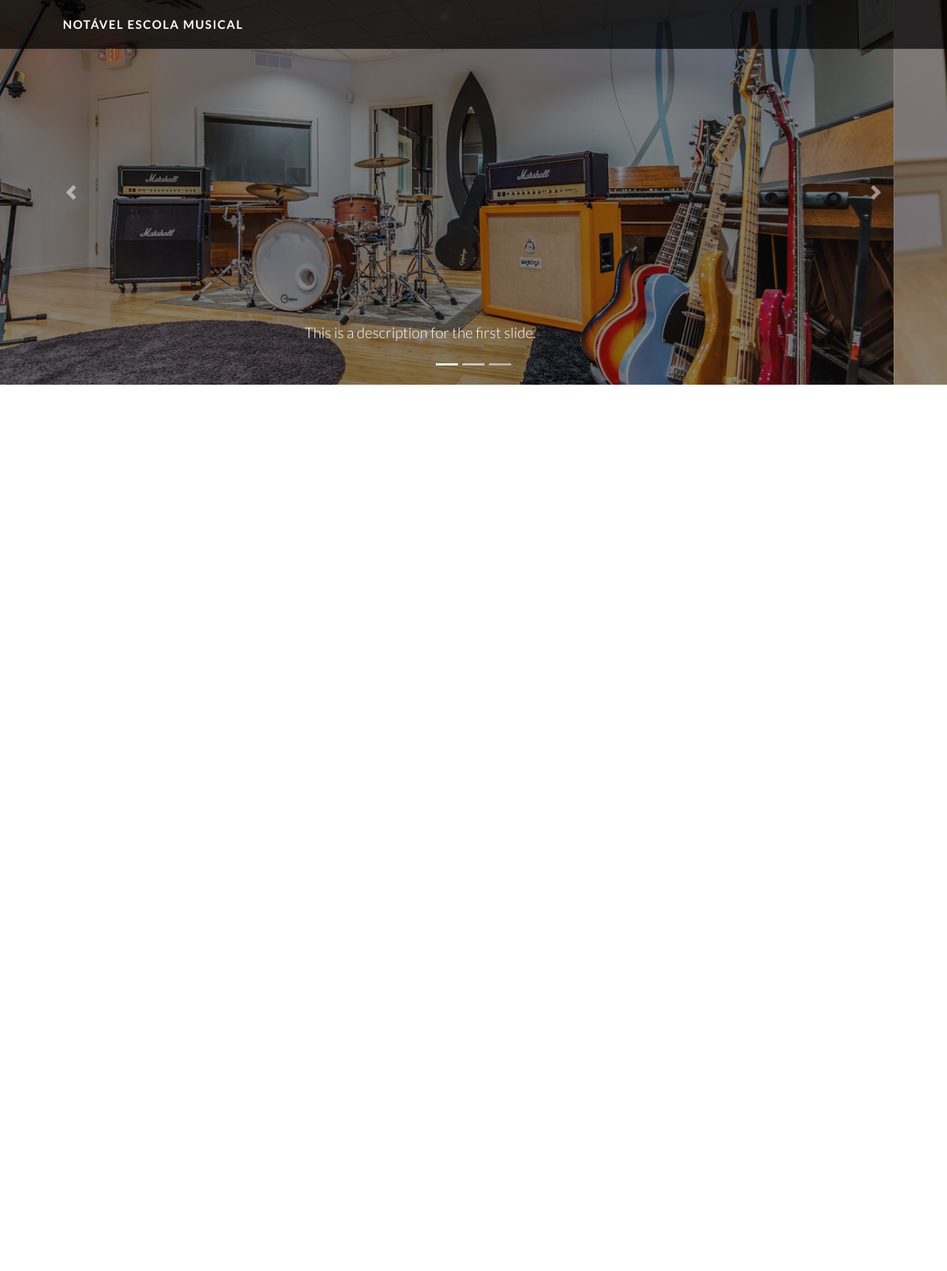
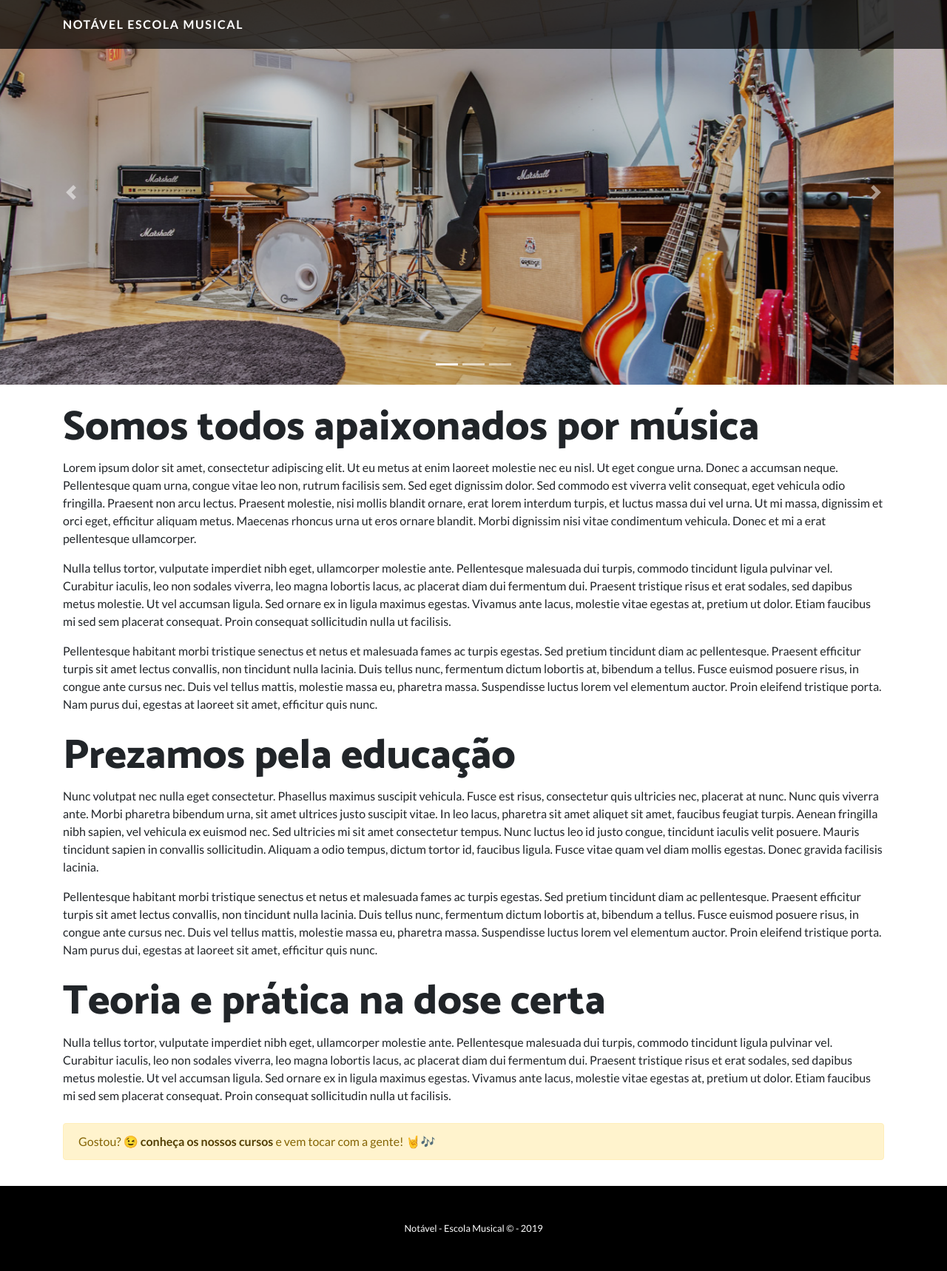
Before and after one commit to joctaTorres/notavel, a plain HTML site: page escola.html in a window 1280 px wide. Shown: the whole page at 74% size. Before the commit the page ends 800 px from the top, so only its background shows below. Drawn offline with Linux system fonts and the light colour scheme.

Commit message:
complet escola page

```diff
--- a/css/index.css
+++ b/css/index.css
@@ -52,6 +52,24 @@ h1, h2, h3, h4, h5, h6 {
   width: 100%;
   background-color: #111111;
   opacity: 0.5;
+}
+
+.overlay-carousel {
+  position: absolute;
+  top: 0;
+  left: 0;
+  height: 100%;
+  width: 100%;
+  background-color: #111111;
+  opacity: 0.2;
+}
+
+.text-section {
+  margin: 25px 0px 25px 0px;
+}
+
+#alerta-cursos {
+  margin: 25px 0px 35px 0px;
 }
 
 header.masthead {
--- a/escola.html
+++ b/escola.html
@@ -31,52 +31,74 @@
 
   <!-- Header -->
   <header>
-
-  <div id="carouselExampleIndicators" class="carousel slide" data-ride="carousel">
+  <div id="carousel" class="carousel slide" data-ride="carousel">
     <ol class="carousel-indicators">
-      <li data-target="#carouselExampleIndicators" data-slide-to="0" class="active"></li>
-      <li data-target="#carouselExampleIndicators" data-slide-to="1"></li>
-      <li data-target="#carouselExampleIndicators" data-slide-to="2"></li>
+      <li data-target="#carousel" data-slide-to="0" class="active"></li>
+      <li data-target="#carousel" data-slide-to="1"></li>
+      <li data-target="#carousel" data-slide-to="2"></li>
     </ol>
 
     <div class="carousel-inner" role="listbox">
-      <!-- Slide One - Set the background image for this slide in the line below -->
+      <!-- Slide um -->
       <div class="carousel-item active" style="background-image: url('img/escola.jpg')">
-      <div class="overlay"></div>
-        <div class="carousel-caption d-none d-md-block">
-          <p class="lead">This is a description for the first slide.</p>
-        </div>
+      <div class="overlay-carousel"></div>
       </div>
 
-      <!-- Slide Two - Set the background image for this slide in the line below -->
+      <!-- Slide dois -->
       <div class="carousel-item" style="background-image: url('img/slide1.jpg')">
-      <div class="overlay"></div>
-        <div class="carousel-caption d-none d-md-block">
-          <p class="lead">This is a description for the second slide.</p>
-        </div>
+      <div class="overlay-carousel"></div>
       </div>
 
-      <!-- Slide Three - Set the background image for this slide in the line below -->
+      <!-- Slide três -->
       <div class="carousel-item" style="background-image: url('img/slide2.jpg')">
-      <div class="overlay"></div>
-        <div class="carousel-caption d-none d-md-block">
-          <p class="lead">This is a description for the third slide.</p>
-        </div>
+      <div class="overlay-carousel"></div>
       </div>
     </div>
 
-    <a class="carousel-control-prev" href="#carouselExampleIndicators" role="button" data-slide="prev">
+    <a class="carousel-control-prev" href="#carousel" role="button" data-slide="prev">
           <span class="carousel-control-prev-icon" aria-hidden="true"></span>
-          <span class="sr-only">Previous</span>
+          <span class="sr-only">Anterior</span>
         </a>
-    <a class="carousel-control-next" href="#carouselExampleIndicators" role="button" data-slide="next">
+    <a class="carousel-control-next" href="#carousel" role="button" data-slide="next">
           <span class="carousel-control-next-icon" aria-hidden="true"></span>
-          <span class="sr-only">Next</span>
+          <span class="sr-only">Próximo</span>
         </a>
   </div>
 </header>
 
   <!-- Page Content -->
+  <div class="container">
+    <section class="text-section">
+      <h2 class="display-4">Somos todos apaixonados por música</h3>
+      <p>Lorem ipsum dolor sit amet, consectetur adipiscing elit. Ut eu metus at enim laoreet molestie nec eu nisl. Ut eget congue urna. Donec a accumsan neque. Pellentesque quam urna, congue vitae leo non, rutrum facilisis sem. Sed eget dignissim dolor. Sed commodo est viverra velit consequat, eget vehicula odio fringilla. Praesent non arcu lectus. Praesent molestie, nisi mollis blandit ornare, erat lorem interdum turpis, et luctus massa dui vel urna. Ut mi massa, dignissim et orci eget, efficitur aliquam metus. Maecenas rhoncus urna ut eros ornare blandit. Morbi dignissim nisi vitae condimentum vehicula. Donec et mi a erat pellentesque ullamcorper.</p>
+      <p>Nulla tellus tortor, vulputate imperdiet nibh eget, ullamcorper molestie ante. Pellentesque malesuada dui turpis, commodo tincidunt ligula pulvinar vel. Curabitur iaculis, leo non sodales viverra, leo magna lobortis lacus, ac placerat diam dui fermentum dui. Praesent tristique risus et erat sodales, sed dapibus metus molestie. Ut vel accumsan ligula. Sed ornare ex in ligula maximus egestas. Vivamus ante lacus, molestie vitae egestas at, pretium ut dolor. Etiam faucibus mi sed sem placerat consequat. Proin consequat sollicitudin nulla ut facilisis.</p>
+      <p>Pellentesque habitant morbi tristique senectus et netus et malesuada fames ac turpis egestas. Sed pretium tincidunt diam ac pellentesque. Praesent efficitur turpis sit amet lectus convallis, non tincidunt nulla lacinia. Duis tellus nunc, fermentum dictum lobortis at, bibendum a tellus. Fusce euismod posuere risus, in congue ante cursus nec. Duis vel tellus mattis, molestie massa eu, pharetra massa. Suspendisse luctus lorem vel elementum auctor. Proin eleifend tristique porta. Nam purus dui, egestas at laoreet sit amet, efficitur quis nunc.</p>
+    </section>
+
+    <section class="text-section">
+      <h2 class="display-4">Prezamos pela educação</h3>
+      <p>Nunc volutpat nec nulla eget consectetur. Phasellus maximus suscipit vehicula. Fusce est risus, consectetur quis ultricies nec, placerat at nunc. Nunc quis viverra ante. Morbi pharetra bibendum urna, sit amet ultrices justo suscipit vitae. In leo lacus, pharetra sit amet aliquet sit amet, faucibus feugiat turpis. Aenean fringilla nibh sapien, vel vehicula ex euismod nec. Sed ultricies mi sit amet consectetur tempus. Nunc luctus leo id justo congue, tincidunt iaculis velit posuere. Mauris tincidunt sapien in convallis sollicitudin. Aliquam a odio tempus, dictum tortor id, faucibus ligula. Fusce vitae quam vel diam mollis egestas. Donec gravida facilisis lacinia.</p>
+      <p>Pellentesque habitant morbi tristique senectus et netus et malesuada fames ac turpis egestas. Sed pretium tincidunt diam ac pellentesque. Praesent efficitur turpis sit amet lectus convallis, non tincidunt nulla lacinia. Duis tellus nunc, fermentum dictum lobortis at, bibendum a tellus. Fusce euismod posuere risus, in congue ante cursus nec. Duis vel tellus mattis, molestie massa eu, pharetra massa. Suspendisse luctus lorem vel elementum auctor. Proin eleifend tristique porta. Nam purus dui, egestas at laoreet sit amet, efficitur quis nunc.</p>
+    </section>
+
+    <section class="text-section">
+      <h2 class="display-4">Teoria e prática na dose certa</h3>
+      <p>Nulla tellus tortor, vulputate imperdiet nibh eget, ullamcorper molestie ante. Pellentesque malesuada dui turpis, commodo tincidunt ligula pulvinar vel. Curabitur iaculis, leo non sodales viverra, leo magna lobortis lacus, ac placerat diam dui fermentum dui. Praesent tristique risus et erat sodales, sed dapibus metus molestie. Ut vel accumsan ligula. Sed ornare ex in ligula maximus egestas. Vivamus ante lacus, molestie vitae egestas at, pretium ut dolor. Etiam faucibus mi sed sem placerat consequat. Proin consequat sollicitudin nulla ut facilisis.</p>
+    </section>
+
+    <div id="alerta-cursos" class="alert alert-warning" role="alert">
+     Gostou? 😉  <a href="cursos.html" class="alert-link">conheça os nossos cursos</a> e vem tocar com a gente! 🤘🎶
+    </div>
+
+  </div>
+
+
+  <!-- Footer -->
+  <footer class="py-5 bg-black">
+    <div class="container">
+      <p class="m-0 text-center text-white small">Notável - Escola Musical &copy; - 2019</p>
+    </div>
+  </footer>
 
   <!-- Bootstrap core JavaScript -->
   <script src="vendor/jquery/jquery.min.js"></script>
```
